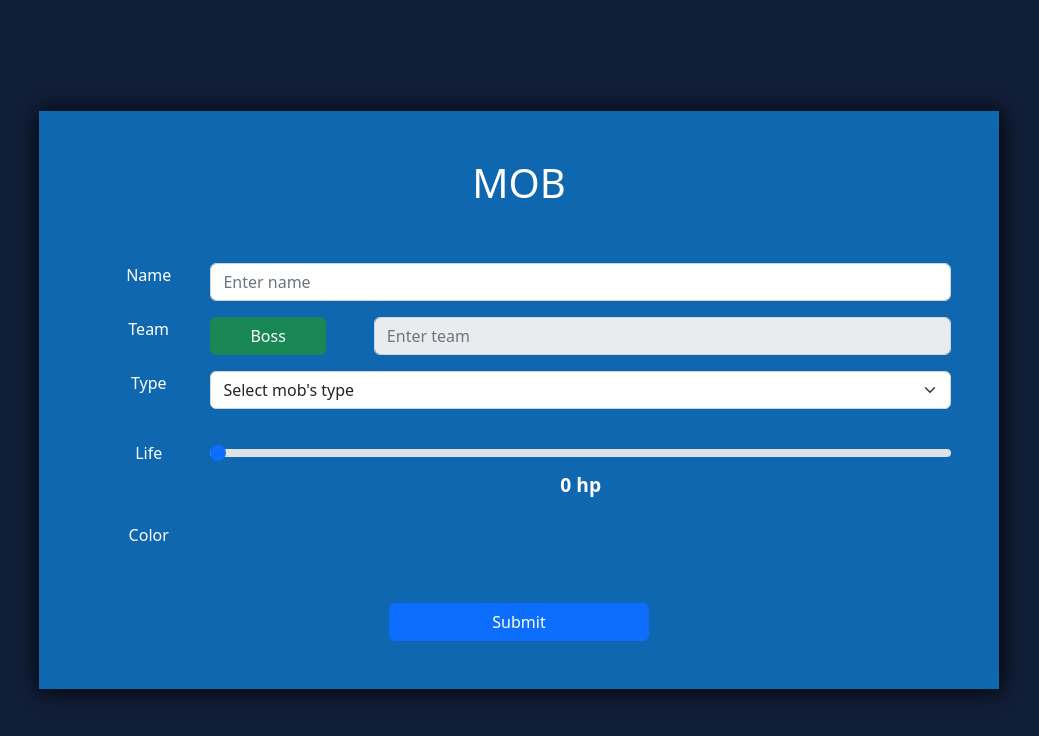
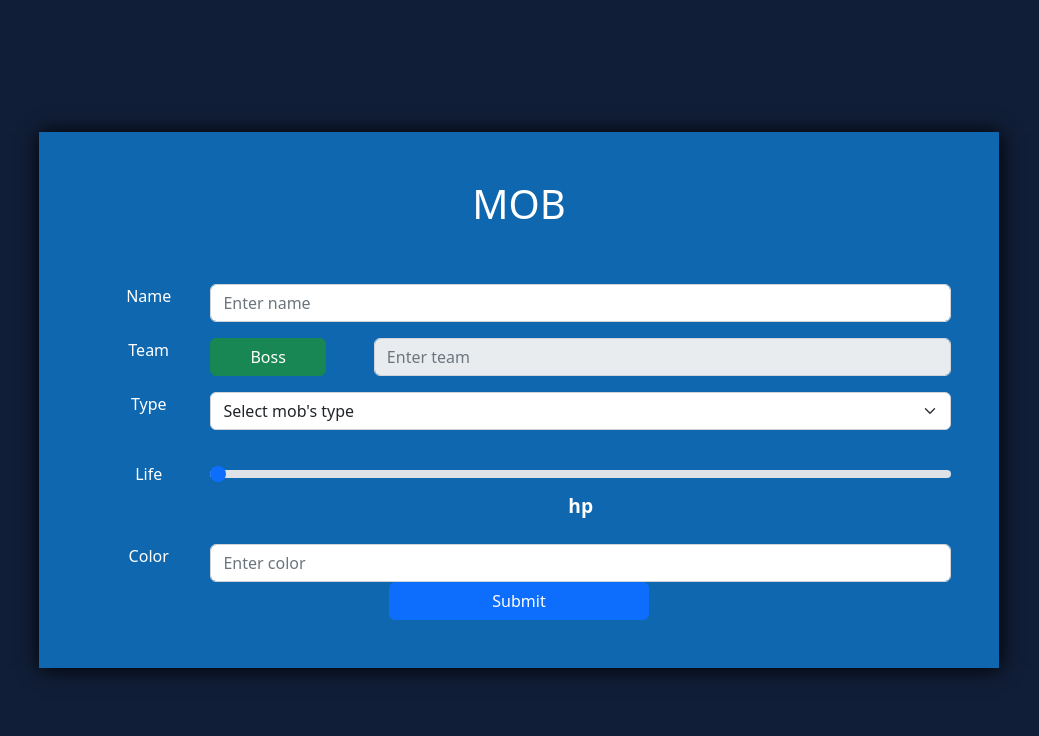
Before and after one commit to Francisco-Villanueva/mobApp, a React (Create React App) app in the folder client/: page / in a window 1280 px wide. Shown: the top 736 px of the page, without its empty margins (121-1160 px from the left). Built offline with nearby package versions, Linux system fonts and the light colour scheme.

Commit message:
front part2

```diff
--- a/client/src/components/form/FormMob.jsx
+++ b/client/src/components/form/FormMob.jsx
@@ -4,15 +4,24 @@ import "./Form.css";
 import Form from "react-bootstrap/Form";
 import Button from "react-bootstrap/Button";
 import { useState } from "react";
+import {useDispatch} from 'react-redux'
+import { createMob } from "../../redux/actions";
 export default function FormMob() {
   const [teamState, setTeamState] = useState(true);
   const [lifeValue, setLifeValue] = useState(0);
+  const [mobData, setMobData]=useState({
+    name:'',
+    type:'',
+    life:'',
+    team:'',
+    color: ''
+  })
+  const dispatch = useDispatch()
   const handleInputChange = (e) => {
-    console.log("NOMBRE : ", e.target.value);
+    console.log("data : ", e.target.name, ' ::: ', e.target.value);
+    setMobData({...mobData, [e.target.name]:e.target.value})
   };
-  const handleLife = (e) => {
-    setLifeValue(e.target.value);
-  };
+
   const handleTeam = () => {
     if (teamState) {
       setTeamState(false);
@@ -20,9 +29,16 @@ export default function FormMob() {
       setTeamState(true);
     }
   };
+  const handleCreateMob =(e)=>{
+    e.preventDefault()
+    dispatch(createMob(mobData))
+    // console.log('Submiteamos. La data cargada es:   ', mobData)
+
+  }
   return (
     <div className="form-main">
       <h1>MOB</h1>
+      <form onSubmit={e=>handleCreateMob(e)}>
       <div className="form-data">
         <Form.Group className=" formInput" controlId="formBasicEmail">
           <Form.Label>Name</Form.Label>
@@ -43,10 +59,11 @@ export default function FormMob() {
               Boss
             </Button>
             <Form.Control
-              name="name"
+              name="team"
               type="text"
               placeholder="Enter team"
               disabled={teamState}
+              onChange={(e) => handleInputChange(e)}
             />
           </div>
         </Form.Group>
@@ -57,11 +74,13 @@ export default function FormMob() {
           <Form.Select
             className="mb-3 formInput"
             aria-label="Default select example"
+            name={"type"}
+            onChange={(e) => handleInputChange(e)}
           >
             <option>Select mob's type</option>
-            <option value="1">Type 1</option>
-            <option value="2">Type 2</option>
-            <option value="3">Type 3</option>
+            <option value="zombie">Zombie</option>
+            <option value="esqueleton">Esqueleton</option>
+            <option value="creeper">Creeper</option>
           </Form.Select>
         </Form.Group>
 
@@ -69,21 +88,29 @@ export default function FormMob() {
           <Form.Label>Life</Form.Label>
           <div>
             <Form.Range
+              name='life'
               max={1000}
-              onChange={(e) => handleLife(e)}
+              onChange={(e) => handleInputChange(e)}
               defaultValue={0}
             />
-            <Form.Label className="lifeValue">{lifeValue} hp</Form.Label>
+            <Form.Label className="lifeValue">{mobData.life} hp</Form.Label>
           </div>
         </Form.Group>
 
         <Form.Group className=" formInput" controlId="formBasicEmail">
           <Form.Label>Color</Form.Label>
+          <Form.Control
+              name="color"
+              type="text"
+              placeholder="Enter color"
+              onChange={(e) => handleInputChange(e)}
+            />
         </Form.Group>
       </div>
-      <Button className="btn-submit" variant="primary" type="submit">
+      <Button  className="btn-submit" variant="primary" type="submit">
         Submit
       </Button>
+      </form>
     </div>
   );
 }
--- a/client/src/redux/actions/index.js
+++ b/client/src/redux/actions/index.js
@@ -2,6 +2,7 @@ import axios from "axios";
 
 export const actionTypes = {
   GET_MOBS: "GET_MOBS",
+  CREATE_MOB: 'CREATE_MOB'
 };
 
 export function getMobs() {
@@ -16,3 +17,20 @@ export function getMobs() {
     });
   };
 }
+
+export function createMob (payload){
+  return async function (dispatch){
+    try {
+
+      const newMob = await axios.post(`http://localhost:4000/createMob`, payload)
+      console.log('Entramos al CreateMob() : retorna, ',  newMob)
+
+      return dispatch({
+        type: actionTypes.CREATE_MOB,
+        payload: newMob.data
+      })
+    } catch (error) {
+      throw new Error(error)
+    }
+  }
+}
--- a/client/src/redux/reducers/index.js
+++ b/client/src/redux/reducers/index.js
@@ -9,6 +9,11 @@ const rootReducer = (state = initialState, action) => {
         ...state,
         allMobs: action.payload,
       };
+      case actionTypes.CREATE_MOB:
+        state.allMobs.push(action.payload)
+        return{
+          ...state
+        }
     default:
       return state;
   }
```
Also changed, not shown: client/src/components/Home/Home.jsx (added, +7 -0 lines), client/src/components/Home/Home.css (added), 2 other files (tests, documents, lock files or other folders).
